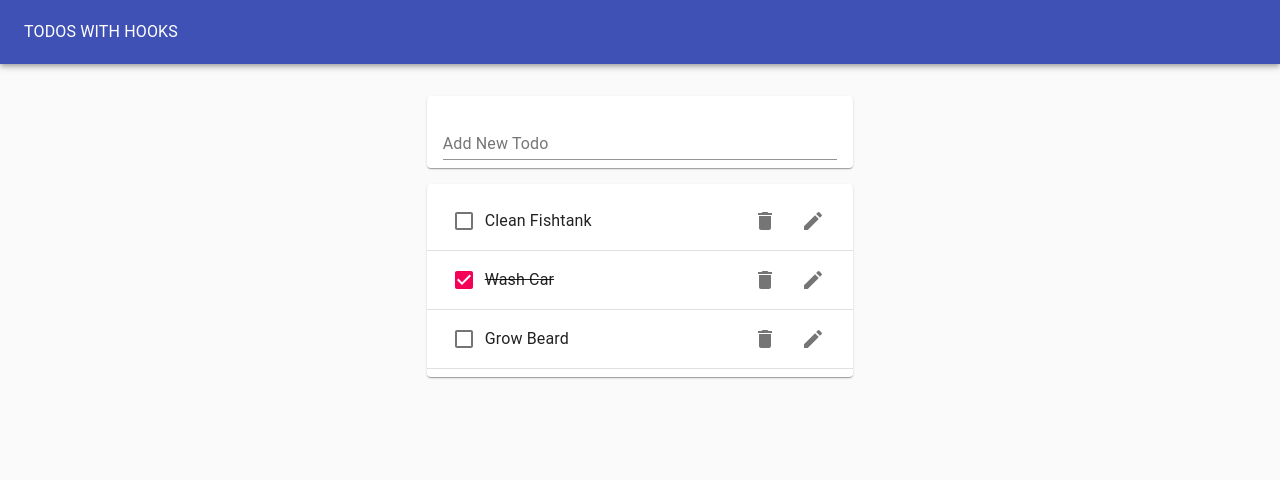
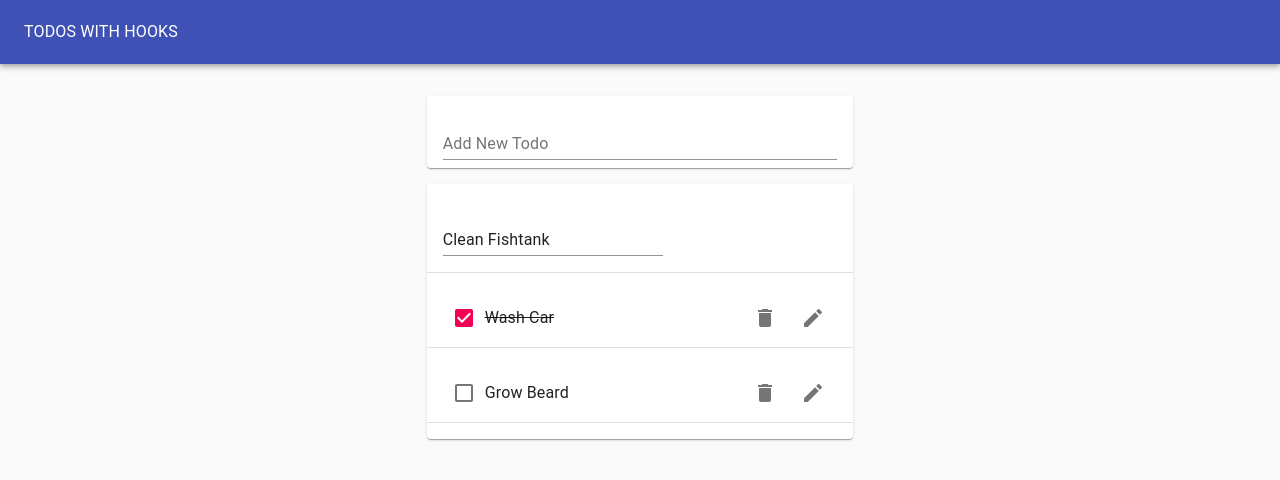
Before and after one commit to fsanchezvilela/hooksTodoAppExercise, a React (Create React App) app: page / in a window 1280 px wide. Both pictures are taken after a click on the button 813 px from the left and 221 px from the top of the page. Shown: the top 480 px of the page. Built offline with nearby package versions, Linux system fonts and the light colour scheme.

Commit message:
Editing w/Hooks

```diff
--- /dev/null
+++ b/src/EditTodoForm.js
@@ -0,0 +1,26 @@
+import React from 'react';
+import useInputState from './hooks/useInputState';
+import { TextField } from '@material-ui/core';
+
+const EditTodoForm = ({ editTodo, id, task, toggleEditForm }) => {
+  const [value, handleChange, reset] = useInputState(task);
+  return (
+    <form
+      onSubmit={(event) => {
+        event.preventDefault();
+        editTodo(id, value);
+        reset();
+        toggleEditForm();
+      }}
+    >
+      <TextField
+        margin="normal"
+        value={value}
+        onChange={handleChange}
+        fullWidth
+      />
+    </form>
+  );
+};
+
+export default EditTodoForm;
--- a/src/Todo.js
+++ b/src/Todo.js
@@ -1,28 +1,50 @@
 import React from 'react';
-import { ListItem, ListItemText, Checkbox, ListItemSecondaryAction, IconButton } from '@material-ui/core';
+import EditTodoForm from './EditTodoForm';
+import useToggleState from './hooks/useToggleState';
+import {
+  ListItem,
+  ListItemText,
+  Checkbox,
+  ListItemSecondaryAction,
+  IconButton,
+} from '@material-ui/core';
 import { Delete, Edit } from '@material-ui/icons';
 
-
-const Todo = ({ task,  completed, removeTodo, id, toggleTodo }) => {
+const Todo = ({ task, completed, removeTodo, id, toggleTodo, editTodo }) => {
+  const [isEditing, toggle] = useToggleState(false);
   return (
-        <div>
-
     <ListItem>
-                <Checkbox tabIndex={-1} checked={completed} onClick={() => toggleTodo(id)}/>
-                <ListItemText style={ { textDecoration: completed ? "line-through" : "none" } }>
-                    { task }
+      {isEditing ? (
+        <EditTodoForm
+          editTodo={editTodo}
+          id={id}
+          task={task}
+          toggleEditForm={toggle}
+        />
+      ) : (
+        <>
+          <Checkbox
+            tabIndex={-1}
+            checked={completed}
+            onClick={() => toggleTodo(id)}
+          />
+          <ListItemText
+            style={{ textDecoration: completed ? 'line-through' : 'none' }}
+          >
+            {task}
           </ListItemText>
           <ListItemSecondaryAction>
             <IconButton aria-label="Delete" onClick={() => removeTodo(id)}>
               <Delete />
             </IconButton>
-                    <IconButton aria-label="Edit">
-                        <Edit/>
+            <IconButton aria-label="Edit" onClick={()=> toggle()}>
+              <Edit />
             </IconButton>
           </ListItemSecondaryAction>
+        </>
+      )}
     </ListItem>
-        </div>
-    )
-}
+  );
+};
 
-export default Todo
+export default Todo;
--- a/src/TodoApp.js
+++ b/src/TodoApp.js
@@ -26,7 +26,12 @@
     );
     setTodos(updatedTodos);
   };
-
+  const editTodo = (todoId, newTask) => {
+    const updatedTodos = todos.map((todo) =>
+      todo.id === todoId ? { ...todo, task: newTask } : todo
+    );
+    setTodos(updatedTodos);
+  };
   return (
     <Paper
       style={{
@@ -49,6 +54,7 @@
             todos={todos}
             removeTodo={removeTodo}
             toggleTodo={toggleTodo}
+            editTodo={editTodo}
           />
         </Grid>
       </Grid>
--- a/src/TodoList.js
+++ b/src/TodoList.js
@@ -1,28 +1,28 @@
 import React from 'react';
 import Todo from './Todo';
-import { Paper, List, Divider, } from '@material-ui/core';
+import { Paper, List, Divider } from '@material-ui/core';
 
-const TodoList = ({ todos, removeTodo, toggleTodo }) => {
+const TodoList = ({ todos, removeTodo, toggleTodo, editTodo }) => {
   return (
     <Paper>
       <List>
-                { todos.map( todo =>
-
-                    <>
+        {todos.map((todo) => (
+          <List>
             <Todo
               task={todo.task}
               key={todo.id}
               completed={todo.completed}
               removeTodo={removeTodo}
               toggleTodo={toggleTodo}
-                            id = {todo.id}
+              editTodo={editTodo}
+              id={todo.id}
             />
-                        <Divider/>
-                    </>
-                )}
+            <Divider />
+          </List>
+        ))}
       </List>
     </Paper>
-    )
-}
+  );
+};
 
 export default TodoList;
--- /dev/null
+++ b/src/hooks/useToggleState.js
@@ -0,0 +1,9 @@
+import { useState } from 'react';
+function useToggle(initialVal = false) {
+  const [state, setState] = useState(initialVal);
+  const toggle = () => {
+    setState(!state);
+  };
+  return [state, toggle];
+}
+export default useToggle;
```
Lines whose indentation alone changed are shown as unchanged.
